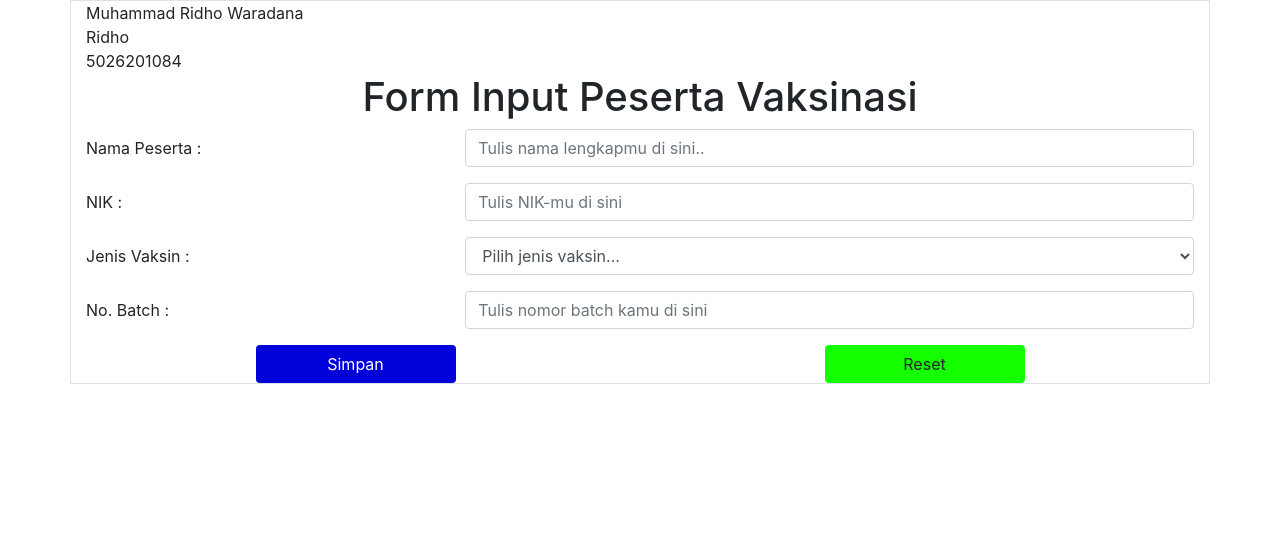
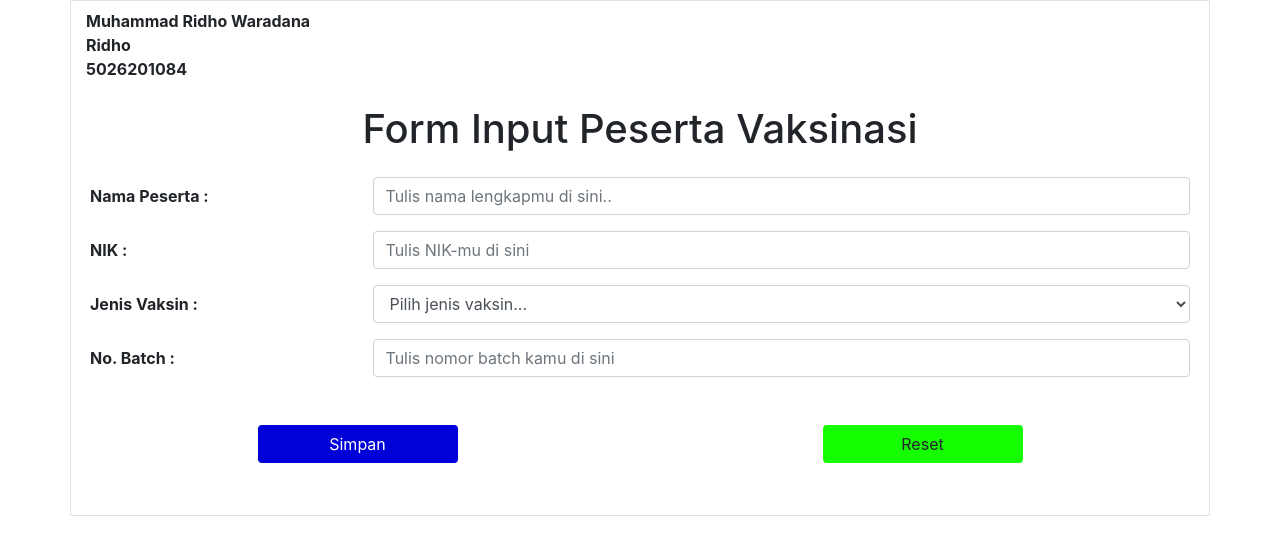
Before and after one commit to MrWaradana/ETS-PWEB-A, a plain HTML site: page A_5026201084_D.html in a window 1280 px wide. Drawn offline with nearby package versions, Linux system fonts and the light colour scheme.

Commit message:
padding, margin, and button style

```diff
--- a/A_5026201084_D.html
+++ b/A_5026201084_D.html
@@ -10,34 +10,40 @@
     <!-- Bootstrap & Jquery Script -->
     <script src="https://code.jquery.com/jquery-3.5.1.slim.min.js"></script>
     <script src="https://cdn.jsdelivr.net/npm/bootstrap@4.6.0/dist/js/bootstrap.bundle.min.js"></script>
+    <style>
+        button:hover{
+            transition: all .3s ease;
+            transform: scale(1.025);
+        }
+    </style>
 </head>
 <body>
 
     <div class="container border">
-            <div class="id">
-                <p class="m-0">Muhammad Ridho Waradana</p>
-                <p class="m-0">Ridho</p>
-                <p class="m-0">5026201084</p>
+            <div class="id my-2">
+                <p class="m-0"><strong> Muhammad Ridho Waradana </strong></p>
+                <p class="m-0"><strong> Ridho </strong></p>
+                <p class="m-0"><strong> 5026201084 </strong> </p>
             </div>
-            <form action="https://getbootstrap.com/docs/4.6/components/forms/">
-                <h1 class="form-title text-center">
+            <form action="https://getbootstrap.com/docs/4.6/components/forms/" class="px-sm-1 pb-sm-1 ">
+                <h1 class="form-title text-center my-4">
                     Form Input Peserta Vaksinasi
                 </h1>
                 <div class="form-group row">
-                  <label for="nama" class="col-md-4 col-form-label">Nama Peserta :</label>
-                  <div class="col-md-8">
+                  <label for="nama" class="col-md-3 col-form-label"><strong> Nama Peserta :</strong></label>
+                  <div class="col-md-9">
                       <input type="text" class="form-control" id="nama" placeholder="Tulis nama lengkapmu di sini.." required minlength="10" pattern="[a-zA-z][a-zA-z\s]*" title="Gunakan huruf saja!">
                   </div>
                 </div>
                 <div class="form-group row">
-                  <label for="nik" class="col-md-4 col-form-label">NIK :</label>
-                  <div class="col-md-8">
+                  <label for="nik" class="col-md-3 col-form-label"><strong> NIK : </strong></label>
+                  <div class="col-md-9">
                       <input type="text" class="form-control" id="nik" placeholder="Tulis NIK-mu di sini" required pattern="[0-9]{16}">
                   </div>
                 </div>
                 <div class="form-group row">
-                  <label for="vaksin" class="col-md-4 col-form-label">Jenis Vaksin :</label>
-                  <div class="col-md-8">
+                  <label for="vaksin" class="col-md-3 col-form-label"><strong> Jenis Vaksin :</strong></label>
+                  <div class="col-md-9">
                       <select class="form-control" id="vaksin" required>
                         <option value="" selected>Pilih jenis vaksin...</option>
                         <option value="AZ">AZ</option>
@@ -47,12 +53,12 @@
                   </div>
                 </div>
                 <div class="form-group row">
-                    <label for="batch" class="col-md-4 col-form-label">No. Batch :</label>
-                    <div class="col-md-8">
+                    <label for="batch" class="col-md-3 col-form-label"><strong> No. Batch :</strong></label>
+                    <div class="col-md-9">
                         <input type="text" class="form-control" id="batch" placeholder="Tulis nomor batch kamu di sini" required pattern="[a-zA-Z0-9]*">
                     </div>
                 </div>
-                <div class="row">
+                <div class="row my-5">
                     <div class="col-sm-6 col-12 text-center">
                         <button type="submit" class="btn" style="color:white; background-color: rgb(0, 0, 216); width: 200px;">Simpan</button>
                     </div>
```
